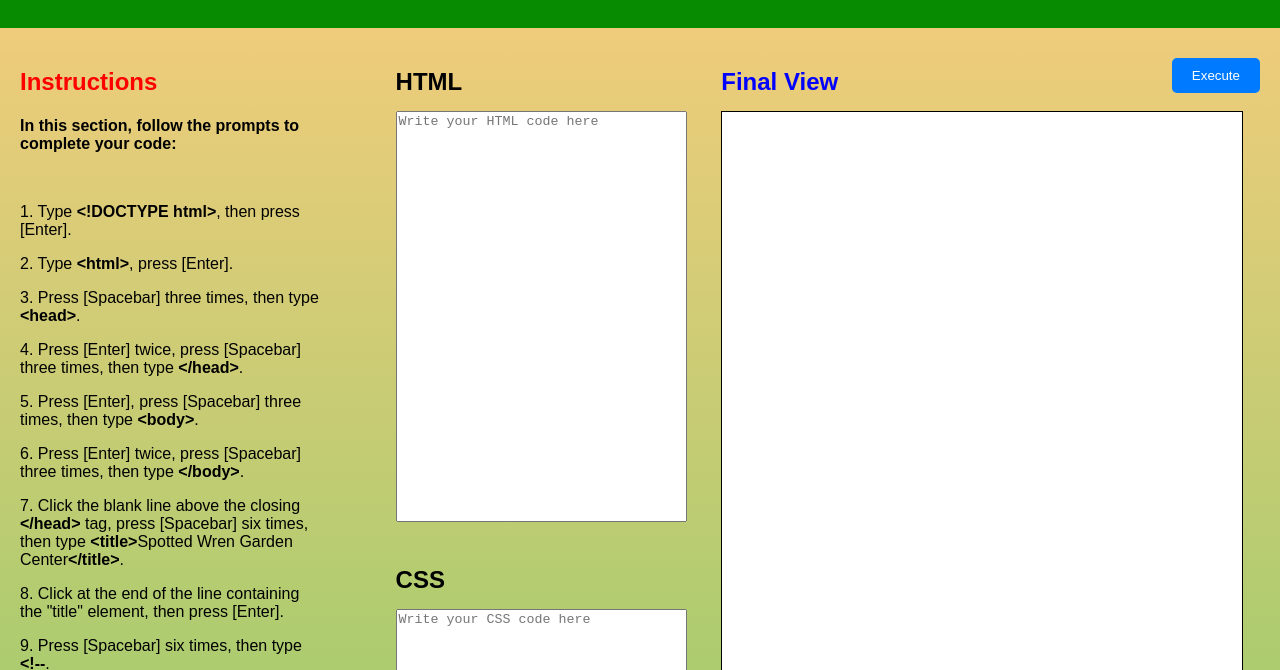
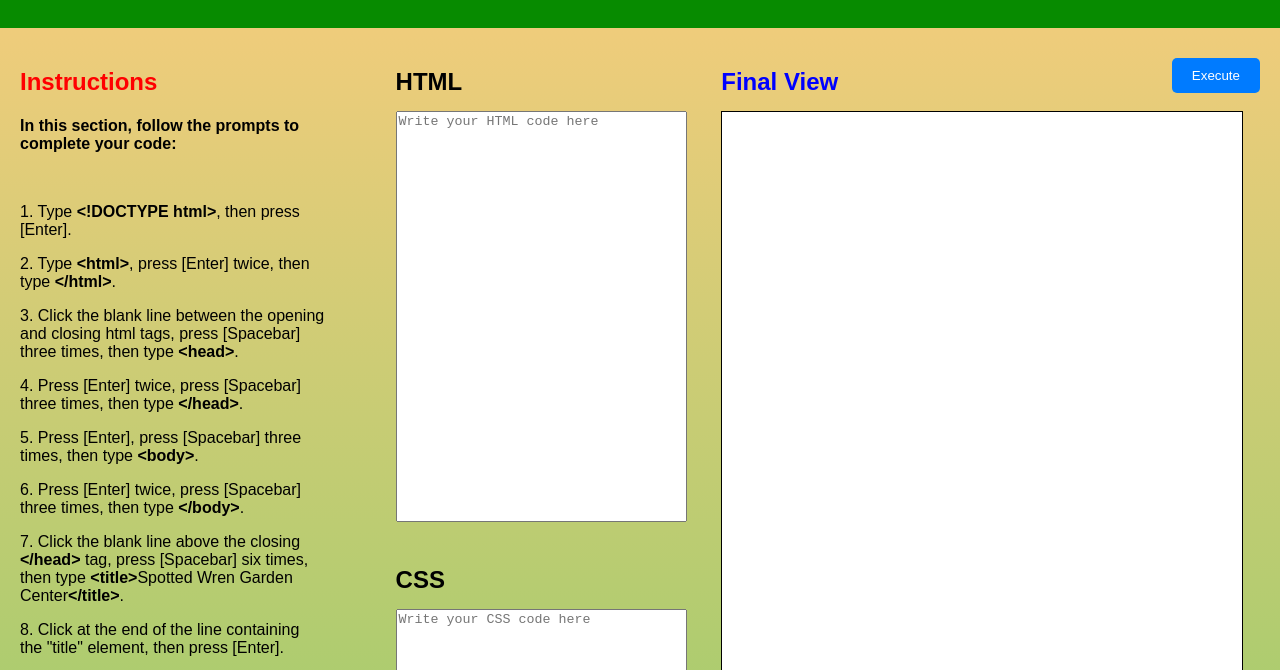
Before and after one commit to gleimbek/practice, a plain HTML site: page unit_A.html in a window 1280 px wide. Shown: the part 129-799 px from the top of the page. Drawn offline with Linux system fonts and the light colour scheme.

Commit message:
Add files via upload

```diff
--- a/unit_A.html
+++ b/unit_A.html
@@ -15,8 +15,8 @@
             <h2>Instructions</h2>
             <p><b>In this section, follow the prompts to complete your code:</b></p><br>
             <p>1. Type <b>&lt;!DOCTYPE html&gt;</b>, then press [Enter].</p>
-			<p>2. Type <b>&lt;html&gt;</b>, press [Enter].</p>
-			<p>3. Press [Spacebar] three times, then type <b>&lt;head&gt;</b>.</p>
+			<p>2. Type <b>&lt;html&gt;</b>, press [Enter] twice, then type <b>&lt;/html&gt;</b>.</p>
+			<p>3. Click the blank line between the opening and closing html tags, press [Spacebar] three times, then type <b>&lt;head&gt;</b>.</p>
 			<p>4. Press [Enter] twice, press [Spacebar] three times, then type <b>&lt;/head&gt;</b>.</p>
 			<p>5. Press [Enter], press [Spacebar] three times, then type <b>&lt;body&gt;</b>.</p>
 			<p>6. Press [Enter] twice, press [Spacebar] three times, then type <b>&lt;/body&gt;</b>.</p>
```
